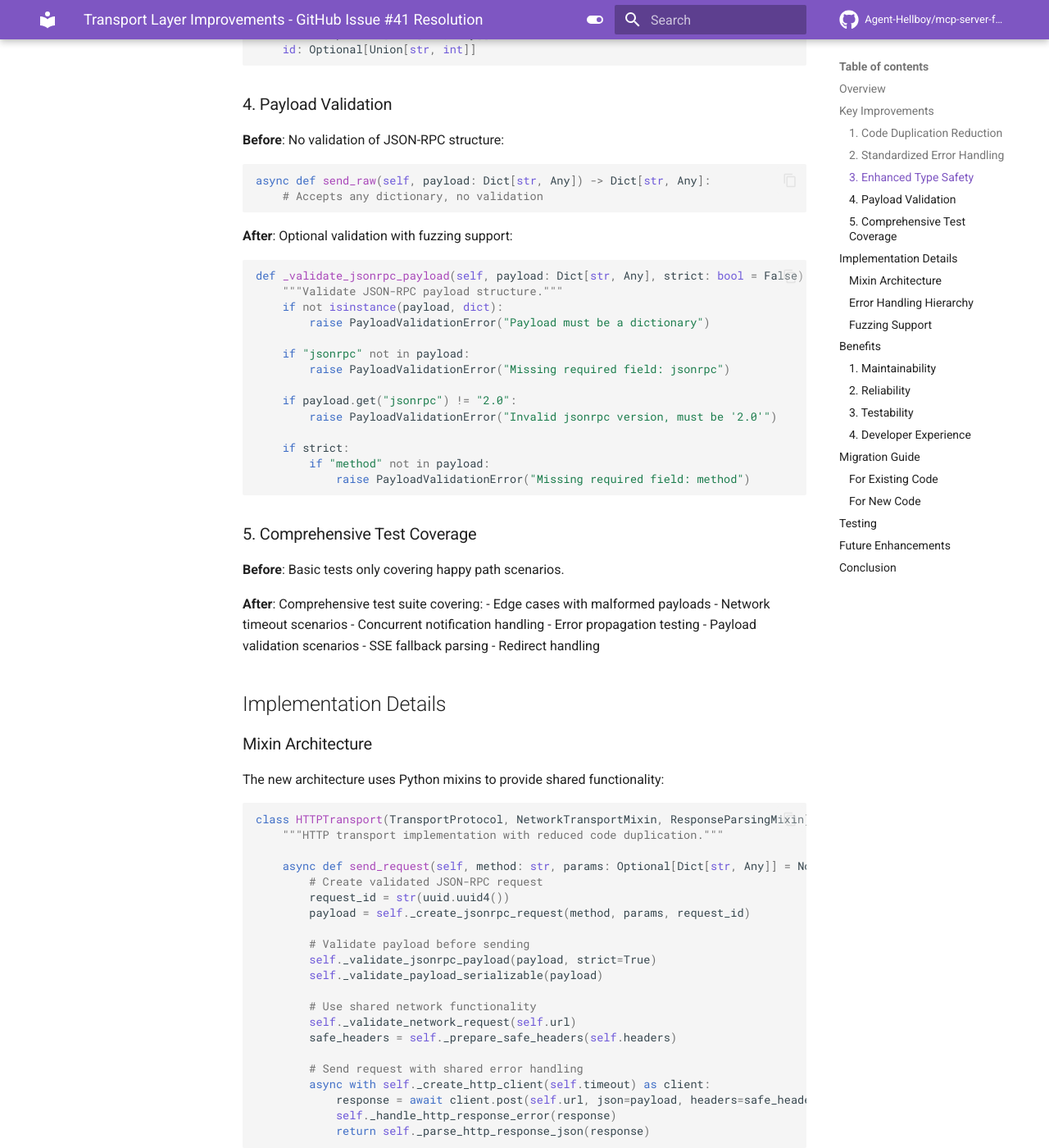
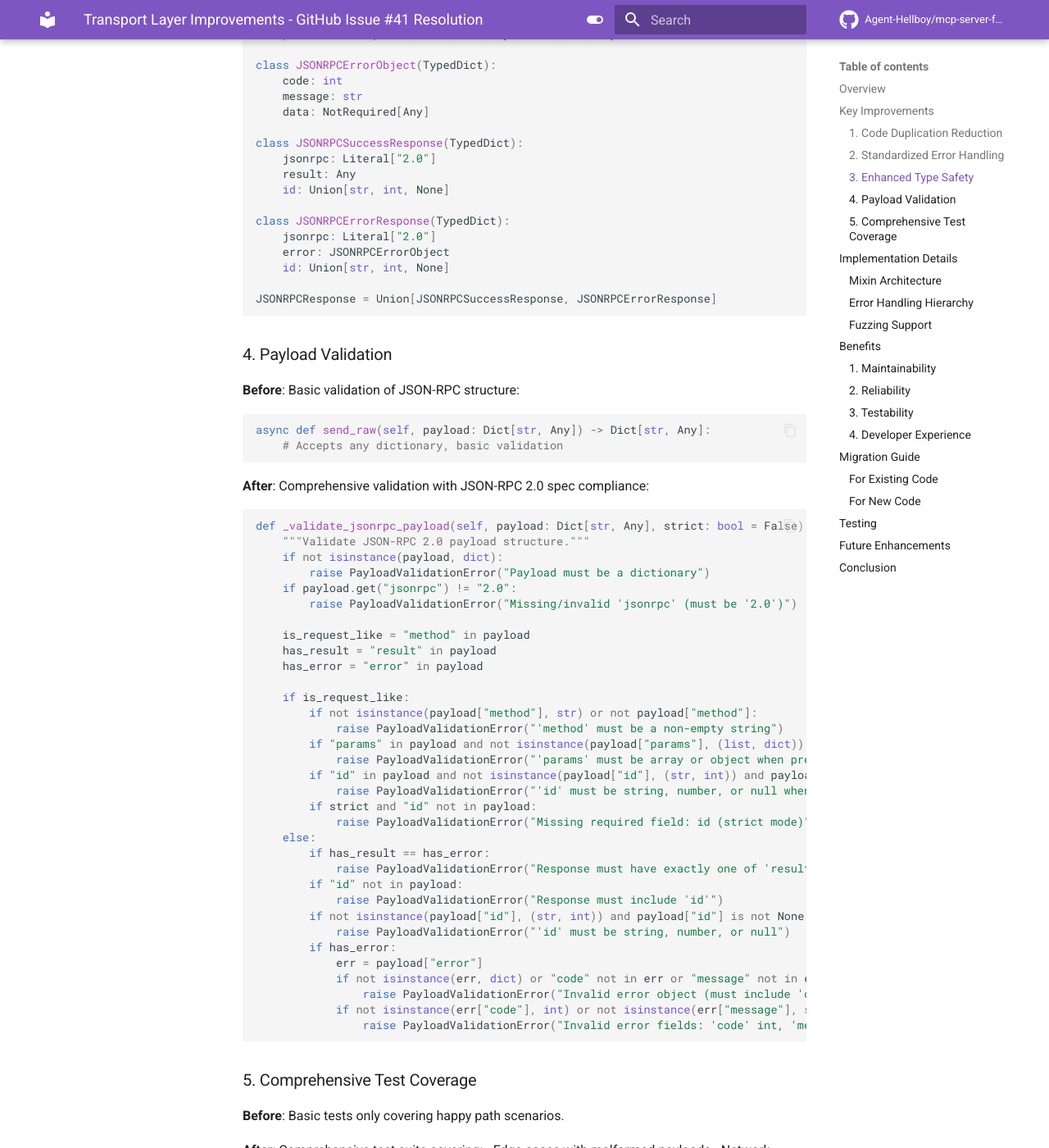
Before and after one commit to Agent-Hellboy/mcp-server-fuzzer, an MkDocs documentation site: the page built from docs/transport-improvements.md, in a window 1280 px wide and 1400 px high, scrolled down 1654 px. Shown: the whole window at 82% size. Built offline with MkDocs 1.6.1 and Material for MkDocs 9.7.7, drawn with Linux system fonts in a browser that asks for light colours; comment, search, counter and statistics services are not loaded; some of the changed text lies outside the part shown.

Commit message:
resolve comments

````diff
--- a/docs/transport-improvements.md
+++ b/docs/transport-improvements.md
@@ -52,45 +52,80 @@ def _log_error_and_raise(self, message: str, error_data: Any = None) -> None:
 async def send_raw(self, payload: Dict[str, Any]) -> Dict[str, Any]:
 ```
 
-**After**: Specific type definitions:
+**After**: Specific type definitions matching JSON-RPC 2.0 spec:
 ```python
 class JSONRPCRequest(TypedDict):
-    jsonrpc: str
+    jsonrpc: Literal["2.0"]
     method: str
-    params: Optional[Dict[str, Any]]
-    id: Optional[Union[str, int]]
+    params: NotRequired[Union[List[Any], Dict[str, Any]]]
+    id: Union[str, int, None]
 
-class JSONRPCResponse(TypedDict):
-    jsonrpc: str
-    result: Optional[Any]
-    error: Optional[Dict[str, Any]]
-    id: Optional[Union[str, int]]
+class JSONRPCNotification(TypedDict):
+    jsonrpc: Literal["2.0"]
+    method: str
+    params: NotRequired[Union[List[Any], Dict[str, Any]]]
+
+class JSONRPCErrorObject(TypedDict):
+    code: int
+    message: str
+    data: NotRequired[Any]
+
+class JSONRPCSuccessResponse(TypedDict):
+    jsonrpc: Literal["2.0"]
+    result: Any
+    id: Union[str, int, None]
+
+class JSONRPCErrorResponse(TypedDict):
+    jsonrpc: Literal["2.0"]
+    error: JSONRPCErrorObject
+    id: Union[str, int, None]
+
+JSONRPCResponse = Union[JSONRPCSuccessResponse, JSONRPCErrorResponse]
 ```
 
 ### 4. Payload Validation
 
-**Before**: No validation of JSON-RPC structure:
+**Before**: Basic validation of JSON-RPC structure:
 ```python
 async def send_raw(self, payload: Dict[str, Any]) -> Dict[str, Any]:
-    # Accepts any dictionary, no validation
+    # Accepts any dictionary, basic validation
 ```
 
-**After**: Optional validation with fuzzing support:
+**After**: Comprehensive validation with JSON-RPC 2.0 spec compliance:
 ```python
 def _validate_jsonrpc_payload(self, payload: Dict[str, Any], strict: bool = False) -> None:
-    """Validate JSON-RPC payload structure."""
+    """Validate JSON-RPC 2.0 payload structure."""
     if not isinstance(payload, dict):
         raise PayloadValidationError("Payload must be a dictionary")
+    if payload.get("jsonrpc") != "2.0":
+        raise PayloadValidationError("Missing/invalid 'jsonrpc' (must be '2.0')")
 
-    if "jsonrpc" not in payload:
-        raise PayloadValidationError("Missing required field: jsonrpc")
+    is_request_like = "method" in payload
+    has_result = "result" in payload
+    has_error = "error" in payload
 
-    if payload.get("jsonrpc") != "2.0":
-        raise PayloadValidationError("Invalid jsonrpc version, must be '2.0'")
-
-    if strict:
-        if "method" not in payload:
-            raise PayloadValidationError("Missing required field: method")
+    if is_request_like:
+        if not isinstance(payload["method"], str) or not payload["method"]:
+            raise PayloadValidationError("'method' must be a non-empty string")
+        if "params" in payload and not isinstance(payload["params"], (list, dict)):
+            raise PayloadValidationError("'params' must be array or object when present")
+        if "id" in payload and not isinstance(payload["id"], (str, int)) and payload["id"] is not None:
+            raise PayloadValidationError("'id' must be string, number, or null when present")
+        if strict and "id" not in payload:
+            raise PayloadValidationError("Missing required field: id (strict mode)")
+    else:
+        if has_result == has_error:
+            raise PayloadValidationError("Response must have exactly one of 'result' or 'error'")
+        if "id" not in payload:
+            raise PayloadValidationError("Response must include 'id'")
+        if not isinstance(payload["id"], (str, int)) and payload["id"] is not None:
+            raise PayloadValidationError("'id' must be string, number, or null")
+        if has_error:
+            err = payload["error"]
+            if not isinstance(err, dict) or "code" not in err or "message" not in err:
+                raise PayloadValidationError("Invalid error object (must include 'code' and 'message')")
+            if not isinstance(err["code"], int) or not isinstance(err["message"], str):
+                raise PayloadValidationError("Invalid error fields: 'code' int, 'message' str required")
 ```
 
 ### 5. Comprehensive Test Coverage
````
Also changed, not shown: other parts of docs/transport-improvements.md (+0 -3 lines), 6 other files.
